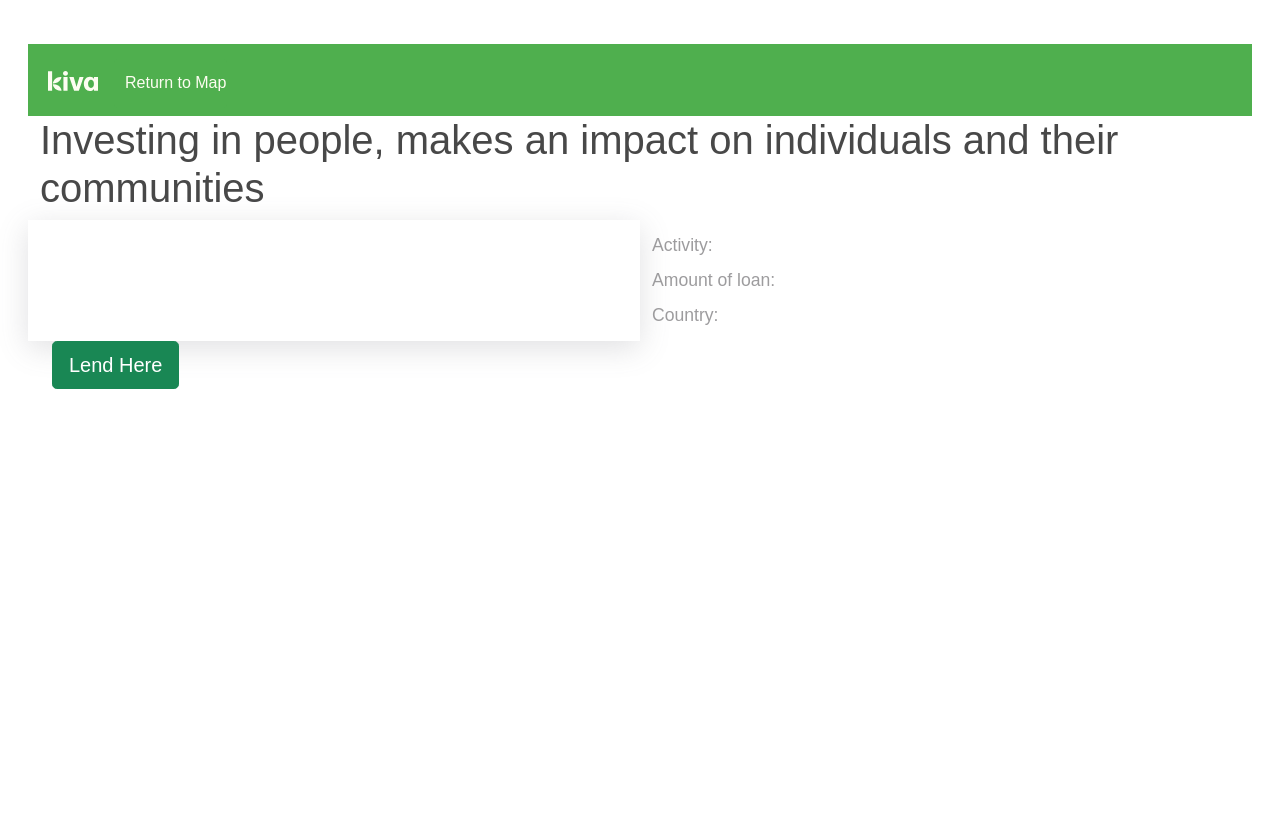
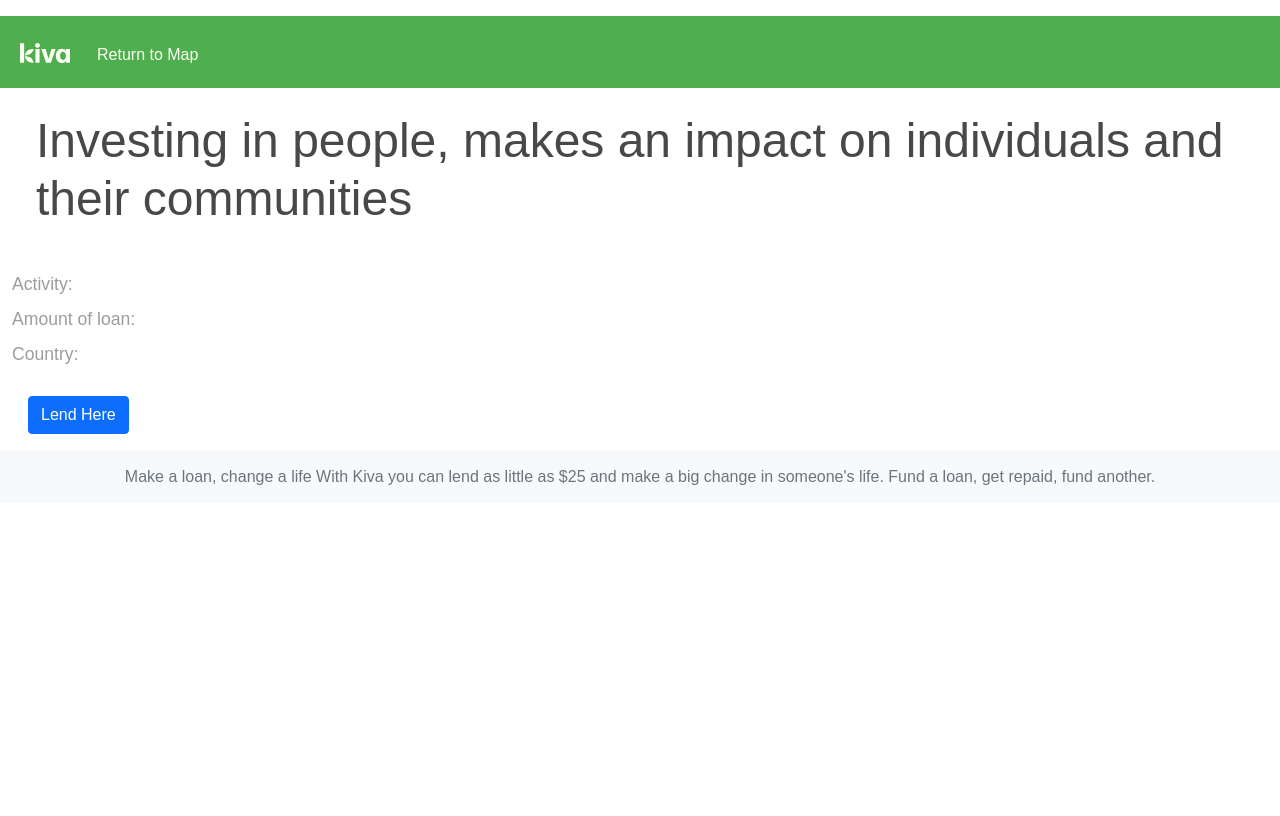
Before and after one commit to aausen/kiva-project, a Flask app: page /more/1 in a window 1280 px wide. Before the commit the page ends 389 px from the top, so only its background shows below. Run offline with Flask 2, Linux system fonts and the light colour scheme.

Commit message:
spacing/footer/text

```diff
--- a/static/style.css
+++ b/static/style.css
@@ -44,20 +45,13 @@
     font-size: 1.25rem;
     font-weight: 600;
     line-height: 2;
-
 }
 
 #borrower-img{
 
-    box-shadow: rgba(100, 100, 111, 0.2) 0px 7px 29px 0px;
-    /* margin-left: -.25rem !important;
-    margin-top: 0 !important;
-    margin-bottom: 0 !important;
-    margin-right: 0 !important;   */
+    border-radius: 8px;
 }
-/* #borrower-img.col.col-md-4.col-xl-6{
 
-} */
 #borrower-name{
     font-size: 1.75rem;
     font-weight: 525;
@@ -84,17 +80,17 @@
 }
 #borrower-desc{
      display: block;
-        margin-block-start: 1em;
-        margin-block-end: 1em;
+        margin-block-start: 1rem;
+        margin-block-end: 1rem;
         margin-inline-start: 0px;
-        margin-inline-end: 50px;
-
+        margin-inline-end: 4rem;
 }
 html, body {
     height: 100%;
     -webkit-font-smoothing: antialiased;
     -moz-osx-font-smoothing: grayscale;
 }
+
 @media only screen and (min-width: 681px)
 {.top-nav .logo-area .header-button {
     padding: 0 1rem
@@ -134,7 +133,12 @@ html, body {
     background-color: #4faf4e;
     padding-bottom: 2px;
     padding-inline-start: 10px;
+}
 
+#lend-here{
+    margin-inline-start: 1rem;
+    margin-block-start: 1rem;
+    margin-block-end: 1rem;
 }
 
 .button.expanded {
@@ -144,75 +148,31 @@ html, body {
     border-radius: 0.625rem;
 }
 
-
-/* #lend-here */
-
-
-    /* background-color: #49953f;
-    color: #fff;
-    -webkit-appearance: none;
-    border: 1px solid transparent;
-    border-radius: 0.125rem;
-    -webkit-box-shadow: 0 2px #006ed3;
-    box-shadow: 0 2px #484848;
-    cursor: pointer;
-    display: inline-block;
-    font-family: inherit;
-    font-size: 1.25rem;
-    font-weight: 400;
-    line-height: 1;
-    margin: 0 0 1rem;
-    padding: 0.75rem 1.5rem;
-    text-align: center;
-    -webkit-transition: background-color .25s ease-out,color .25s ease-out,
-                        border-color .25s ease-out;
-    transition: background-color .25s ease-out,color .25s ease-out,
-                border-color .25s ease-out;
-    vertical-align: right;
-} */
-
 body {
     background: #fff;
     color: #484848;
     cursor: auto;
-    font-family: "PostGrotesk",Arial,Helvetica,sans-serif;
+    font-family: Arial,Helvetica,sans-serif;
     font-style: normal;
     font-weight: normal;
     line-height: 133.33%;
-    margin: 0;
-    padding: 20px;
+    margin: 0rem;
     position: relative;
 }
+
 html, body {
     font-size: 16px;
 
 }
+
 *, *:before, *:after {
     box-sizing: border-box;
-}
-
-body {
-    display: block;
-    margin: 8px;
-    margin-top: 8px;
-    margin-right: 8px;
-    margin-bottom: 8px;
-    margin-left: 8px;
 }
 
 html {
     font-family: sans-serif;
     -ms-text-size-adjust: 100%;
     -webkit-text-size-adjust: 100%;
-}
-*, *:before, *:after {
-    box-sizing: border-box;
-}
-*, *:before, *:after {
-    box-sizing: border-box;
-}
-::selection {
-    background-color: #49953f;
 }
 
 .borrower-image-wrapper.offset-borrower-image
--- a/templates/more-info.html
+++ b/templates/more-info.html
@@ -22,7 +22,7 @@
     <body>
         <p type="hidden" value={{loan_id}} id="loanId"> </p>
 
-        <header class="navbar navbar-expand navbar-dark flex-column flex-md-row bd-navbar">
+        <header class="navbar navbar-expand navbar-dark flex-column flex-md-row bd-navbar sticky-top">
             <a class="navbar-brand mr-0 mr-md-2 header-button" href="https://www.kiva.org/"
                 aria-label="kiva borrower info"
                 aria-current="page"><svg class="d-block header-logo header-button router-link-exact-active
@@ -44,41 +44,42 @@
         </header>
 
         <div class="container-fluid">
-            <h1>Investing in people, makes an impact on individuals and their communities</h1>
+            <h1 class="display-5 p-4">Investing in people, makes an impact on individuals and their communities</h1>
             <div class="row">
                 <div class="col col-sm-4 col-xl-6"
-                    id="borrower-img"></div>
+                    id="borrower-img" class="mx-auto" style="width: 50rem;"></div>
                 <div class="col col-md-8 col-xl-6">
 
-                    <p><div id ="borrower-name"></div></p>
+                    <p><div id="borrower-name"></div></p>
                     <p><div id="borrower-activity">Activity: </div></p>
                     <p><div id="borrower-amount">Amount of loan: </div></p>
                     <p><div id="borrower-country">Country: </div></p>
                     <p><div id='borrower-desc'></div></p>
                 </div>
             </div>
+        </div>
             <div class="container-fluid">
             <!--redirects to check out-->
-            <a class= "btn btn-success btn-lg" id="lend-here" href="{{ loan_here }}" role="button">Lend Here</a>
+
+            <a class= "btn btn-primary btn-md" id="lend-here" href="{{ loan_here }}" role="button">Lend Here</a>
             </div>
+
+            <footer class="footer mt-auto py-3 text-center bg-light">
+
+                  <span class="text-muted"> Make a loan, change a life
+                    With Kiva you can lend as little as $25 and make a big change in someone's life.
+                    Fund a loan, get repaid, fund another.
+                </span>
+
+              </footer>
+
         </div>
     </div>
-</div>
-        <!-- <script src="/static/more-info.js"></script>
-        <script src="/static/googlemap.js"></script>
-        <script src="https://code.jquery.com/jquery-3.5.1.min.js"></script> -->
-        <!--<script src="https://cdn.jsdelivr.net/npm/bootstrap@5.1.3/dist/js/bootstrap.bundle.min.js"
-                integrity="sha384-ka7Sk0Gln4gmtz2MlQnikT1wXgYsOg+OMhuP+IlRH9sENBO0LRn5q+8nbTov4+1p"
-                crossorigin="anonymous"></script>-->
-
-
 
                 <script src="https://cdn.jsdelivr.net/npm/bootstrap@5.1.3/dist/js/bootstrap.min.js"
                 integrity="sha384-QJHtvGhmr9XOIpI6YVutG+2QOK9T+ZnN4kzFN1RtK3zEFEIsxhlmWl5/YESvpZ13"
                 crossorigin="anonymous"></script>
 
-    <!-- <script src="/static/more-info.js"></script> -->
-
     </body>
 
 </html>
```
Also changed, not shown: other parts of static/style.css (+23 -71 lines), templates/index.html (+16 -8 lines). Lines whose indentation alone changed are shown as unchanged.
